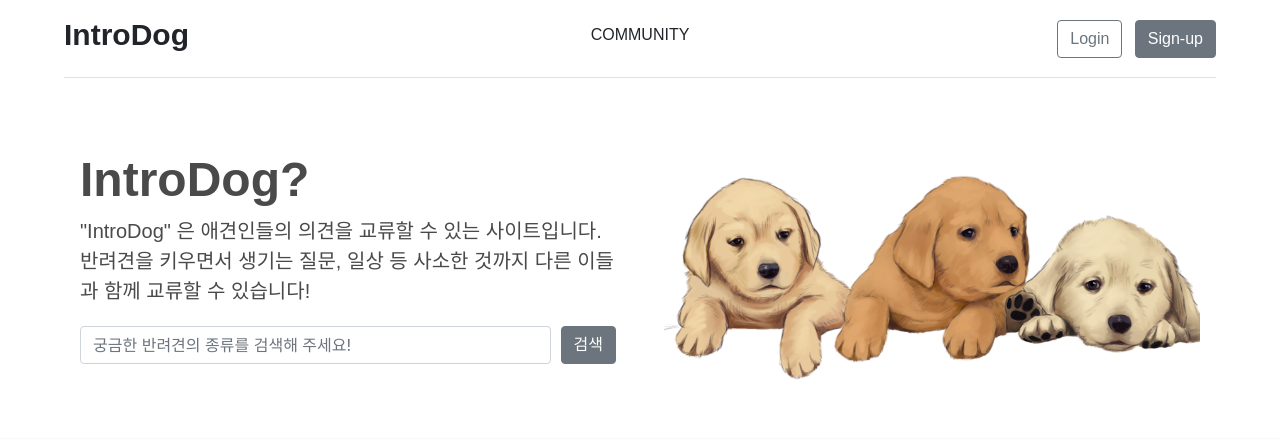
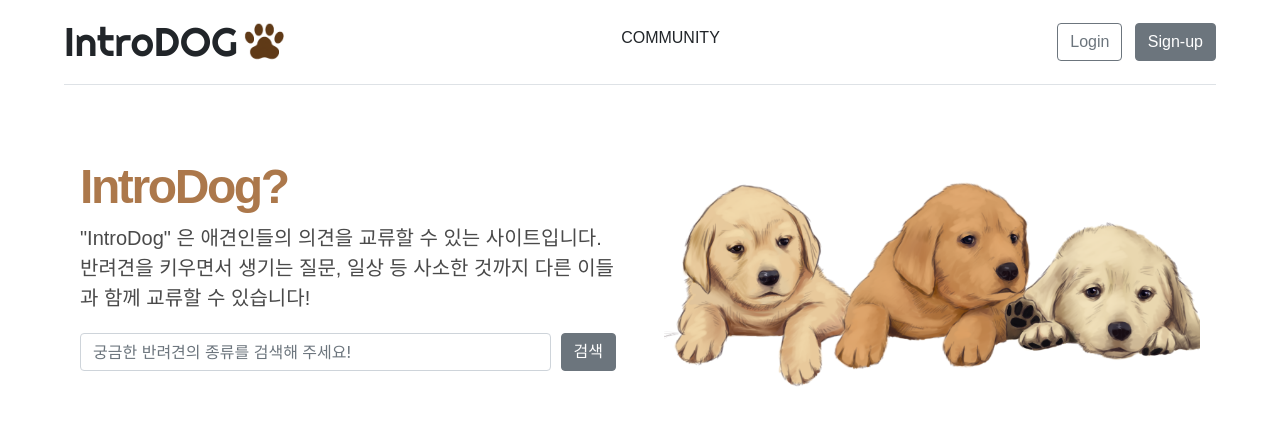
Before and after one commit to jinsDevelopment/myDog, a Flask app: page / in a window 1280 px wide. Shown: the top 439 px of the page. Run offline with Flask 2, Linux system fonts and the light colour scheme; data that the repository does not hold is empty; some libraries are stand-ins or nearby versions.

Commit message:
Edit css html: haeder, banner title

```diff
--- a/static/css/layout.css
+++ b/static/css/layout.css
@@ -10,8 +10,12 @@ button {
  * header
  *************/
 .header-logo {
-  font-size: 30px;
-  font-weight: 700;
+  font-size: 40px;
+  font-family: 'Righteous', cursive;
+}
+.header-logo > img {
+  width: 40px;
+  margin-left: 6px;
 }
 /************
  * footer
--- a/static/css/main.css
+++ b/static/css/main.css
@@ -7,6 +7,10 @@ body {
 /**********************************
  * banner
  ************************************/
+.banner__title {
+  color: #ac784b;
+  letter-spacing: -0.05em;
+}
 .lead {
   padding-bottom: 20px;
 }
--- a/templates/index.html
+++ b/templates/index.html
@@ -12,7 +12,7 @@
       />
     </div>
     <div class="col-lg-6">
-      <h1 class="display-5 fw-bold lh-1 mb-3">IntroDog?</h1>
+      <h1 class="display-5 fw-bold lh-1 mb-3 banner__title">IntroDog?</h1>
       <p class="lead">
         "IntroDog" 은 애견인들의 의견을 교류할 수 있는 사이트입니다.<br />
         반려견을 키우면서 생기는 질문, 일상 등 사소한 것까지 다른 이들과 함께
--- a/templates/layout.html
+++ b/templates/layout.html
@@ -107,7 +107,7 @@
     <link rel="preconnect" href="https://fonts.googleapis.com" />
     <link rel="preconnect" href="https://fonts.gstatic.com" crossorigin />
     <link
-      href="https://fonts.googleapis.com/css2?family=Noto+Sans+KR:wght@400;700&display=swap"
+      href="https://fonts.googleapis.com/css2?family=Noto+Sans+KR:wght@400;700&family=Righteous&display=swap"
       rel="stylesheet"
     />
     <!-- CSS -->
@@ -115,7 +115,7 @@
     <link rel="stylesheet" href="../static/css/main.css" />
     <!-- JS -->
     <script defer src="../static/js/common.js"></script>
-    <title>IntroDog</title>
+    <title>IntroDOG</title>
   </head>
   <body>
     <div class="container">
@@ -124,9 +124,10 @@
       >
         <a
           href="/"
-          class="d-flex align-items-center col-md-3 mb-2 mb-md-0 text-dark text-decoration-none header-logo"
+          class="d-flex align-items-center mb-md-0 text-dark text-decoration-none header-logo"
         >
-          IntroDog
+          IntroDOG
+          <img src="../static/img/favicon//android-icon-192x192.png" alt="" />
         </a>
 
         <ul class="nav col-12 col-md-auto mb-2 justify-content-center mb-md-0">
@@ -135,7 +136,7 @@
           </li>
         </ul>
 
-        <div class="col-md-3 text-end">
+        <div class="text-end">
           <button
             type="button"
             class="btn btn-outline-secondary me-2"
```
